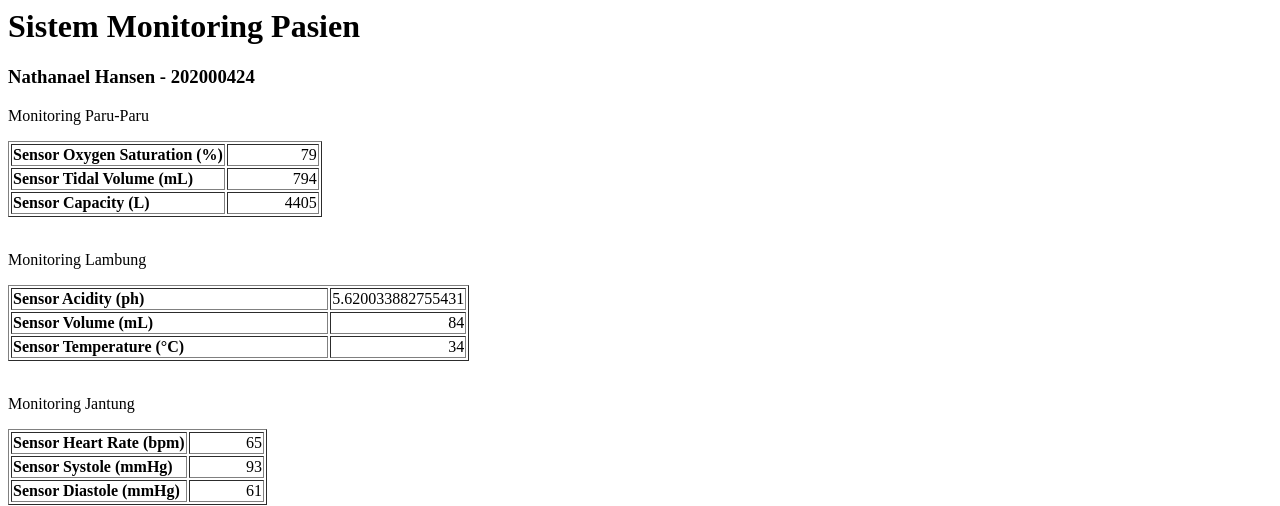
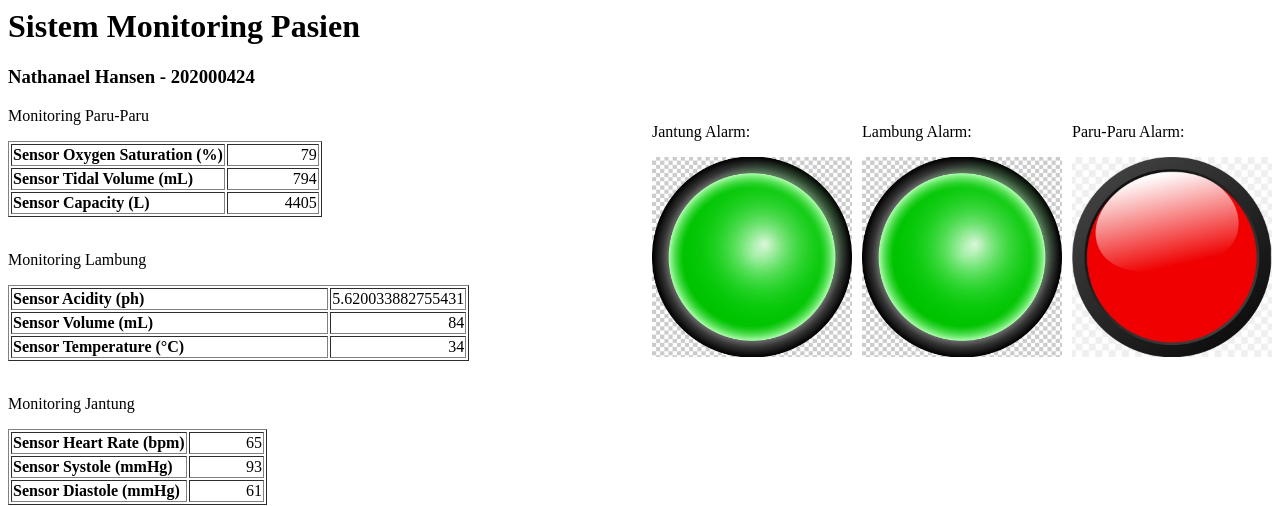
Before and after one commit to simbokkece/Django_Tugas11, a Django app: page / in a window 1280 px wide. Shown: the top 506 px of the page. Run offline with Django 4.2, Linux system fonts and the light colour scheme; data comes from the database, SQL or seed files in the repository; both versions use the stored data as it was after the commit; some libraries are stand-ins or nearby versions.

Commit message:
FINALLY!!

```diff
--- a/django-11/uts/sensor/templates/index.html
+++ b/django-11/uts/sensor/templates/index.html
@@ -1,7 +1,21 @@
 <html>
   <head>
     <title>Sensor Value</title>
-    <meta http-equiv="refresh" content="1">
+    <meta http-equiv="refresh" content="2">
+
+    <style>
+        .image-container {
+          float: right;
+          margin-left: 10px;
+          margin-bottom: 10px;
+        }
+
+        .image-container img {
+          display: block;
+          margin-bottom: 10px;
+        }
+    </style>
+
 
     <script src="https://cdn.jsdelivr.net/npm/chart.js"></script>
     <script src="https://cdn.jsdelivr.net/momentjs/2.22.2/moment.min.js"></script>
@@ -11,6 +25,22 @@
   </head>
 
   <body>
+    <div class="image-container">
+        <p>Paru-Paru Alarm:</p>
+        <img src="{{ paru_alarm }}" alt="Image 1" width="200" height="200">
+    </div>
+
+    <div class="image-container">
+        <p>Lambung Alarm:</p>
+        <img src="{{ lambung_alarm }}" alt="Image 2" width="200" height="200">
+    </div>
+
+    <div class="image-container">
+        <p>Jantung Alarm:</p>
+        <img src="{{ jantung_alarm }}" alt="Image 3" width="200" height="200">
+    </div>
+
+
     <div class="container">
       <p>Monitoring Paru-Paru</p>
       <table border="1">
--- a/django-11/uts/sensor/views.py
+++ b/django-11/uts/sensor/views.py
@@ -23,6 +23,17 @@ def index(request):
     jantung_sys = Sensor.objects.get(name="jantung_sys")
     jantung_dia = Sensor.objects.get(name="jantung_dia")
 
+    paru_alarm = 'media/green.jpg'
+    lambung_alarm = 'media/green.jpg'
+    jantung_alarm = 'media/green.jpg'
+
+    if int(paru_oxy.value) <= 80 or 450 > int(paru_tid.value) > 750 or int(paru_cap.value) < 3500:
+        paru_alarm = 'media/red.jpg'
+    if float(lambung_acid.value) <= 3 or 30 > int(lambung_vol.value) > 90 or 45 < int(lambung_temp.value) < 35:
+        lambung_alarm = 'media/red.jpg'
+    if int(jantung_bpm.value) < 55 or 80 > int(jantung_sys.value) > 120 or 45 > int(jantung_dia.value) > 90:
+        jantung_alarm = 'media/red.jpg'
+
     context = {
         'paru_oxy': str(paru_oxy.value),
         'paru_tid': str(paru_tid.value),
@@ -34,7 +45,11 @@ def index(request):
 
         'jantung_bpm': str(jantung_bpm.value),
         'jantung_sys': str(jantung_sys.value),
-        'jantung_dia': str(jantung_dia.value)
+        'jantung_dia': str(jantung_dia.value),
+
+        'paru_alarm' : str(paru_alarm),
+        'lambung_alarm' : str(lambung_alarm),
+        'jantung_alarm' : str(jantung_alarm)
     }
 
     return render(request, 'index.html', context)
--- a/django-11/uts/uts/settings.py
+++ b/django-11/uts/uts/settings.py
@@ -11,6 +11,7 @@ https://docs.djangoproject.com/en/4.1/ref/settings/
 """
 
 from pathlib import Path
+import os
 
 # Build paths inside the project like this: BASE_DIR / 'subdir'.
 BASE_DIR = Path(__file__).resolve().parent.parent
@@ -122,3 +123,6 @@ STATIC_URL = 'static/'
 # https://docs.djangoproject.com/en/4.1/ref/settings/#default-auto-field
 
 DEFAULT_AUTO_FIELD = 'django.db.models.BigAutoField'
+
+MEDIA_ROOT = os.path.join(BASE_DIR, 'media')
+MEDIA_URL = 'media/'
--- a/django-11/uts/uts/urls.py
+++ b/django-11/uts/uts/urls.py
@@ -16,8 +16,10 @@ Including another URLconf
 from django.contrib import admin
 from django.urls import path
 from django.urls import include
+from django.conf import settings
+from django.conf.urls.static import static
 
 urlpatterns = [
     path('admin/', admin.site.urls),
     path('', include('sensor.urls')),
-]
+] + static(settings.MEDIA_URL, document_root=settings.MEDIA_ROOT)
```
Also changed, not shown: django-11/uts/db.sqlite3, django-11/uts/media/green.jpg (added), django-11/uts/media/red.jpg (added), django-11/uts/sensor/templates/green.jpg (added), django-11/uts/sensor/templates/red.jpg (added).
